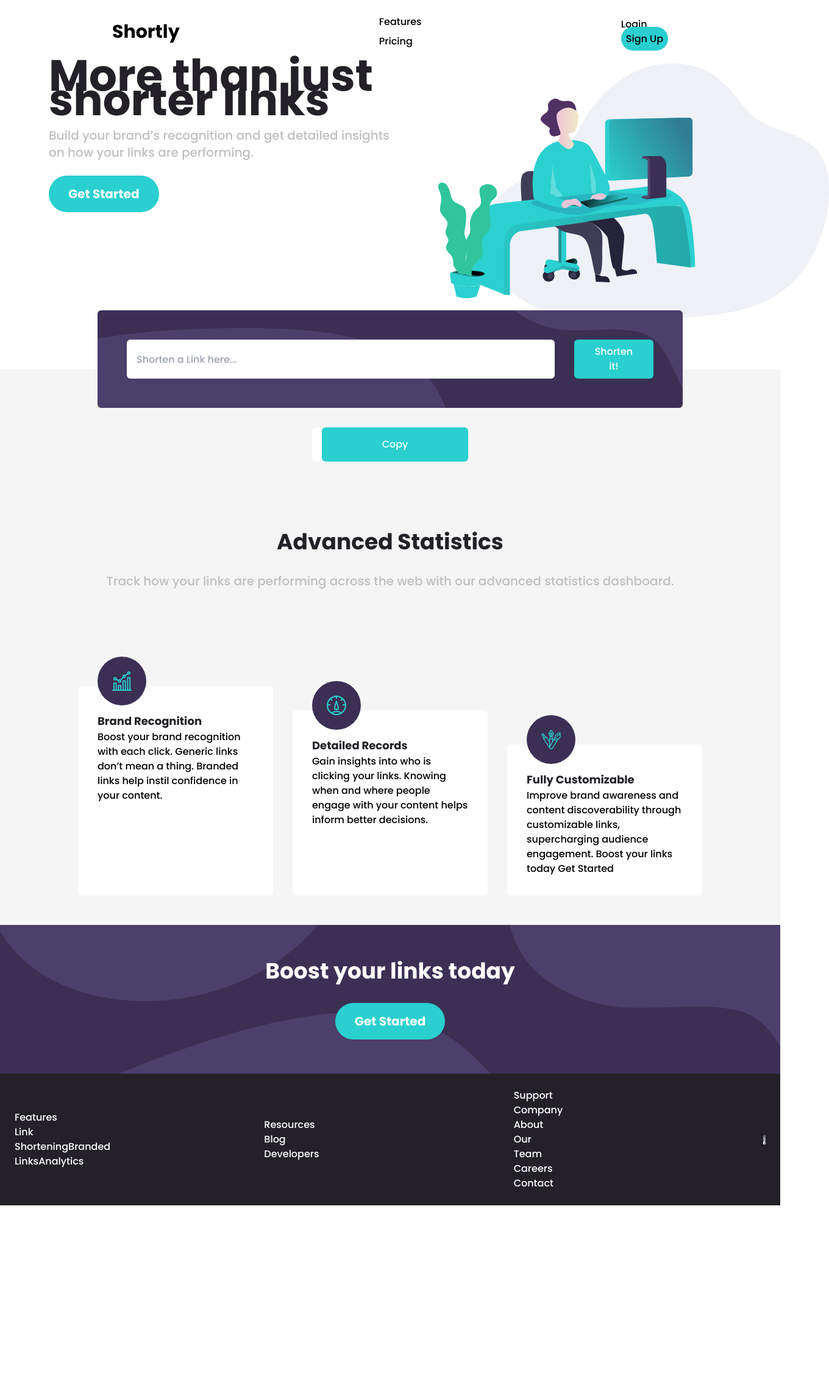
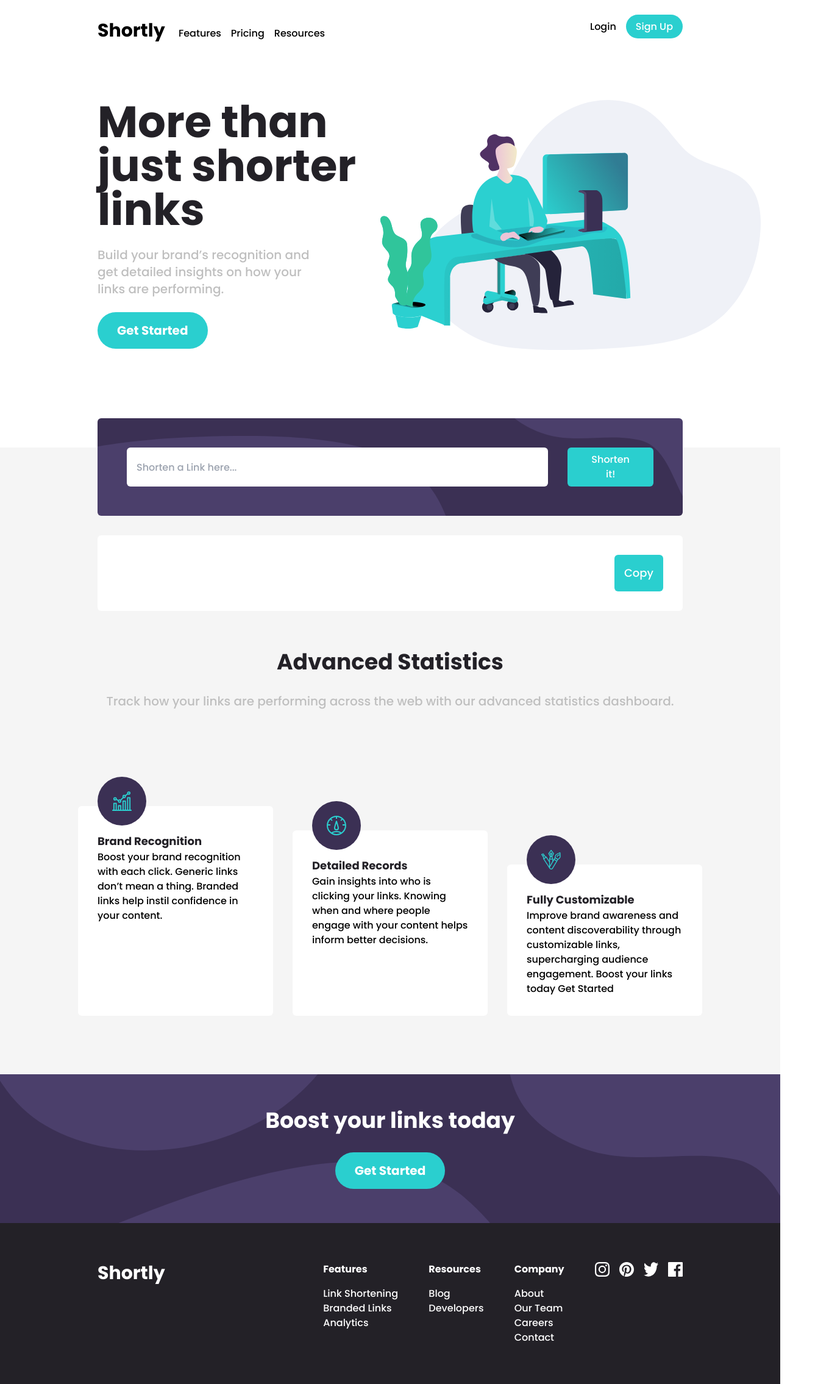
Before and after one commit to jsnicholas/shortly-url-shortener, a React (Create React App) app: page / in a window 1280 px wide. Shown: the whole page at 61% size, 1360 px wide, since content can reach past the window. Before the commit the page ends 1977 px from the top, so only its background shows below. Built offline with nearby package versions, Linux system fonts and the light colour scheme.

Commit message:
styling and functionality fixes

```diff
--- a/src/components/footer.jsx
+++ b/src/components/footer.jsx
@@ -6,19 +6,30 @@ import facebook from "../images/icon-facebook.svg";
 
 function Footer() {
   return (
-    <footer className="flex items-center justify-between flex-wrap p-6 bg-verydarkviolet text-white">
-      <div className="w-1">
-        <h2>Features</h2>
+    <footer className="flex items-center justify-between flex-wrap py-16 px-40 bg-verydarkviolet text-white">
+      <div className="basis-1/3 text-3xl font-bold self-start">Shortly</div>
+      <div className="flex flex-col self-start">
+        <h2 className="font-bold mb-4">Features</h2>
         <a href="/link">Link Shortening</a>
         <a href="/link">Branded Links</a>
         <a href="/link">Analytics</a>
       </div>
-      <div className="w-1">Resources Blog Developers</div>
-      <div className="w-1">Support Company About Our Team Careers Contact</div>
-      <div className="w-1">
-        <img src={insta} alt="instagram logo"></img>
-        <img src={pinterest} alt="pinterest logo"></img>
-        <img src={twitter} alt="twitter logo"></img>
+      <div className="flex flex-col self-start">
+        <h2 className="font-bold mb-4">Resources</h2>
+        <span>Blog</span>
+        <span>Developers</span>
+      </div>
+      <div className="flex flex-col self-start">
+        <h2 className="font-bold mb-4">Company</h2>
+        <span>About</span>
+        <span>Our Team</span>
+        <span>Careers</span>
+        <span>Contact</span>
+      </div>
+      <div className="flex flex-row self-start">
+        <img className="mr-4" src={insta} alt="instagram logo"></img>
+        <img className="mr-4" src={pinterest} alt="pinterest logo"></img>
+        <img className="mr-4" src={twitter} alt="twitter logo"></img>
         <img src={facebook} alt="facebook logo"></img>
       </div>
     </footer>
--- a/src/components/hero.jsx
+++ b/src/components/hero.jsx
@@ -3,12 +3,12 @@ import topimg from "../images/illustration-working.svg";
 
 function Hero() {
   return (
-    <section className="flex justify-center pb-20">
-      <div className="w-2/4 mx-20">
-        <h1 className="text-7xl font-bold text-verydarkviolet leading-10">
+    <section className="px-40 mb-40 flex justify-between mr-8">
+      <div className="w-1/2 flex-none">
+        <h1 className="text-7xl font-bold text-verydarkviolet leading-20">
           More than just shorter links
         </h1>
-        <p className="heroSubtext text-gray text-xl py-6">
+        <p className="heroSubtext text-gray text-xl py-6 w-3/4">
           Build your brand’s recognition and get detailed insights on how your
           links are performing.
         </p>
@@ -20,7 +20,7 @@ function Hero() {
         </button>
       </div>
 
-      <div className="-mr-20">
+      <div className="-mr-40">
         <img
           src={topimg}
           alt="Illustration of person working at their computer"
--- a/src/components/info.jsx
+++ b/src/components/info.jsx
@@ -6,7 +6,7 @@ import custom from "../images/icon-fully-customizable.svg";
 
 function Info() {
   return (
-    <section className="flex flex-col bg-infobg pb-8">
+    <section className="flex flex-col bg-infobg pb-20">
       <div className="-mt-24">
         <URLform />
       </div>
--- a/src/components/navbar.jsx
+++ b/src/components/navbar.jsx
@@ -1,19 +1,25 @@
 function Navbar() {
   return (
-    <nav className="mx-40 flex items-center justify-between flex-wrap p-6">
-      <span className="font-bold text-3xl">Shortly</span>
-      <ul className="space-y-2">
-        <li>Features</li>
-        <li>Pricing</li>
-      </ul>
-      <ul>
-        <li>Login</li>
-        <li>
-          <a className="bg-cyan rounded-full p-2" href="/signup">
-            Sign Up
-          </a>
-        </li>
-      </ul>
+    <nav className="mx-40 mb-24 mt-8 flex justify-between gap-4">
+      <div>
+        <span className="font-bold text-3xl mr-4">Shortly </span>
+        <ul className="inline-block">
+          <li className="inline mr-4">Features</li>
+          <li className="inline mr-4">Pricing</li>
+          <li className="inline mr-4">Resources</li>
+        </ul>
+      </div>
+      <div>
+        <a className="" href="/login">
+          Login
+        </a>
+        <a
+          className="bg-cyan rounded-full px-4 py-2 ml-4 text-white"
+          href="/signup"
+        >
+          Sign Up
+        </a>
+      </div>
     </nav>
   );
 }
--- a/src/components/url-form.jsx
+++ b/src/components/url-form.jsx
@@ -40,11 +40,11 @@ function App() {
           <input
             type="text"
             ref={get_longLink}
-            className="block w-full rounded-md p-4 h-16"
+            className="block w-5/6 rounded-md p-4 h-16"
             placeholder="Shorten a Link here..."
           />
           <button
-            className="ml-8 text-white bg-cyan rounded-md px-8 h-16"
+            className="ml-8 w-1/6 text-white bg-cyan rounded-md px-8 h-16"
             onClick={getShortLink}
           >
             Shorten it!
@@ -52,13 +52,13 @@ function App() {
         </div>
       </div>
       <div
-        className="flex flex-col rounded-md bg-white mx-auto my-8 w-1/5"
+        className="text-lg flex justify-between rounded-md bg-white mx-40 my-8 p-8"
         role="alert"
       >
         <span id="originalLink" className="">
           {getOrig}
         </span>
-        <span id="shortLink" className="">
+        <span id="shortLink" className="text-cyan">
           {getShort}
         </span>
         <button
--- a/src/styles.css
+++ b/src/styles.css
@@ -563,72 +563,8 @@ video {
   position: relative;
 }
 
-.-top-20 {
-  top: -5rem;
-}
-
-.top-14 {
-  top: 3.5rem;
-}
-
-.z-40 {
-  z-index: 40;
-}
-
-.col-start-2 {
-  grid-column-start: 2;
-}
-
-.col-start-6 {
-  grid-column-start: 6;
-}
-
-.col-start-3 {
-  grid-column-start: 3;
-}
-
-.col-start-5 {
-  grid-column-start: 5;
-}
-
-.col-start-7 {
-  grid-column-start: 7;
-}
-
-.col-end-6 {
-  grid-column-end: 6;
-}
-
-.col-end-12 {
-  grid-column-end: 12;
-}
-
-.col-end-5 {
-  grid-column-end: 5;
-}
-
-.col-end-7 {
-  grid-column-end: 7;
-}
-
-.col-end-9 {
-  grid-column-end: 9;
-}
-
-.row-start-1 {
-  grid-row-start: 1;
-}
-
-.row-start-2 {
-  grid-row-start: 2;
-}
-
-.row-end-3 {
-  grid-row-end: 3;
-}
-
-.row-end-4 {
-  grid-row-end: 4;
+.top-12 {
+  top: 3rem;
 }
 
 .m-20 {
@@ -639,8 +575,9 @@ video {
   margin: 1rem;
 }
 
-.m-8 {
-  margin: 2rem;
+.mx-40 {
+  margin-left: 10rem;
+  margin-right: 10rem;
 }
 
 .mx-auto {
@@ -653,9 +590,9 @@ video {
   margin-bottom: 2rem;
 }
 
-.mx-8 {
-  margin-left: 2rem;
-  margin-right: 2rem;
+.mx-4 {
+  margin-left: 1rem;
+  margin-right: 1rem;
 }
 
 .mx-20 {
@@ -663,21 +600,36 @@ video {
   margin-right: 5rem;
 }
 
-.mx-40 {
-  margin-left: 10rem;
-  margin-right: 10rem;
-}
-
 .mb-8 {
   margin-bottom: 2rem;
 }
 
-.ml-20 {
-  margin-left: 5rem;
+.mt-80 {
+  margin-top: 20rem;
+}
+
+.mb-80 {
+  margin-bottom: 20rem;
+}
+
+.-mr-20 {
+  margin-right: -5rem;
+}
+
+.-mt-24 {
+  margin-top: -6rem;
 }
 
 .mt-8 {
   margin-top: 2rem;
+}
+
+.-mt-20 {
+  margin-top: -5rem;
+}
+
+.mt-3 {
+  margin-top: 0.75rem;
 }
 
 .mt-14 {
@@ -700,44 +652,56 @@ video {
   margin-bottom: 5rem;
 }
 
-.-mt-10 {
-  margin-top: -2.5rem;
+.mb-24 {
+  margin-bottom: 6rem;
 }
 
-.-mt-20 {
-  margin-top: -5rem;
+.mt-4 {
+  margin-top: 1rem;
 }
 
-.mt-1 {
-  margin-top: 0.25rem;
+.mb-40 {
+  margin-bottom: 10rem;
 }
 
-.mt-3 {
-  margin-top: 0.75rem;
+.-mr-40 {
+  margin-right: -10rem;
 }
 
-.-mt-40 {
-  margin-top: -10rem;
+.mr-8 {
+  margin-right: 2rem;
 }
 
-.-mt-24 {
-  margin-top: -6rem;
+.mr-4 {
+  margin-right: 1rem;
 }
 
-.-mr-20 {
-  margin-right: -5rem;
+.mt-20 {
+  margin-top: 5rem;
+}
+
+.mb-4 {
+  margin-bottom: 1rem;
+}
+
+.mr-2 {
+  margin-right: 0.5rem;
 }
 
 .block {
   display: block;
 }
 
+.inline-block {
+  display: inline-block;
+}
+
+.inline {
+  display: inline;
+}
+
 .flex {
   display: flex;
-}
-
-.grid {
-  display: grid;
 }
 
 .h-20 {
@@ -748,8 +712,12 @@ video {
   height: 4rem;
 }
 
-.w-1 {
-  width: 0.25rem;
+.w-4 {
+  width: 1rem;
+}
+
+.w-1\/4 {
+  width: 25%;
 }
 
 .w-20 {
@@ -764,32 +732,68 @@ video {
   width: 100%;
 }
 
-.w-1\/4 {
-  width: 25%;
+.w-1\/5 {
+  width: 20%;
+}
+
+.w-1\/2 {
+  width: 50%;
+}
+
+.w-4\/6 {
+  width: 66.666667%;
+}
+
+.w-2\/6 {
+  width: 33.333333%;
+}
+
+.w-5\/6 {
+  width: 83.333333%;
+}
+
+.w-1\/6 {
+  width: 16.666667%;
+}
+
+.w-40 {
+  width: 10rem;
+}
+
+.w-2\/5 {
+  width: 40%;
+}
+
+.w-3\/5 {
+  width: 60%;
 }
 
 .w-5 {
   width: 1.25rem;
 }
 
-.w-1\/5 {
-  width: 20%;
+.w-8 {
+  width: 2rem;
 }
 
-.w-2\/4 {
-  width: 50%;
+.flex-initial {
+  flex: 0 1 auto;
 }
 
-.w-14 {
-  width: 3.5rem;
+.flex-none {
+  flex: none;
 }
 
-.grid-cols-12 {
-  grid-template-columns: repeat(12, minmax(0, 1fr));
+.basis-1\/3 {
+  flex-basis: 33.333333%;
 }
 
-.grid-cols-10 {
-  grid-template-columns: repeat(10, minmax(0, 1fr));
+.basis-full {
+  flex-basis: 100%;
+}
+
+.flex-row {
+  flex-direction: row;
 }
 
 .flex-col {
@@ -800,8 +804,16 @@ video {
   flex-wrap: wrap;
 }
 
-.place-content-evenly {
-  place-content: space-evenly;
+.flex-nowrap {
+  flex-wrap: nowrap;
+}
+
+.place-items-start {
+  place-items: start;
+}
+
+.items-start {
+  align-items: flex-start;
 }
 
 .items-center {
@@ -816,24 +828,20 @@ video {
   justify-content: space-between;
 }
 
+.gap-5 {
+  gap: 1.25rem;
+}
+
 .gap-4 {
   gap: 1rem;
 }
 
-.space-y-4 > :not([hidden]) ~ :not([hidden]) {
-  --tw-space-y-reverse: 0;
-  margin-top: calc(1rem * calc(1 - var(--tw-space-y-reverse)));
-  margin-bottom: calc(1rem * var(--tw-space-y-reverse));
+.self-auto {
+  align-self: auto;
 }
 
-.space-y-2 > :not([hidden]) ~ :not([hidden]) {
-  --tw-space-y-reverse: 0;
-  margin-top: calc(0.5rem * calc(1 - var(--tw-space-y-reverse)));
-  margin-bottom: calc(0.5rem * var(--tw-space-y-reverse));
-}
-
-.self-auto {
-  align-self: auto;
+.self-start {
+  align-self: flex-start;
 }
 
 .rounded-full {
@@ -881,16 +889,12 @@ video {
   padding: 1.5rem;
 }
 
-.p-10 {
-  padding: 2.5rem;
+.p-8 {
+  padding: 2rem;
 }
 
-.p-20 {
-  padding: 5rem;
-}
-
-.p-8 {
-  padding: 2rem;
+.p-2 {
+  padding: 0.5rem;
 }
 
 .p-12 {
@@ -899,14 +903,6 @@ video {
 
 .p-4 {
   padding: 1rem;
-}
-
-.p-1 {
-  padding: 0.25rem;
-}
-
-.p-2 {
-  padding: 0.5rem;
 }
 
 .px-8 {
@@ -924,12 +920,38 @@ video {
   padding-bottom: 1.5rem;
 }
 
+.px-40 {
+  padding-left: 10rem;
+  padding-right: 10rem;
+}
+
+.px-20 {
+  padding-left: 5rem;
+  padding-right: 5rem;
+}
+
+.py-10 {
+  padding-top: 2.5rem;
+  padding-bottom: 2.5rem;
+}
+
+.py-16 {
+  padding-top: 4rem;
+  padding-bottom: 4rem;
+}
+
+.px-4 {
+  padding-left: 1rem;
+  padding-right: 1rem;
+}
+
+.py-2 {
+  padding-top: 0.5rem;
+  padding-bottom: 0.5rem;
+}
+
 .pb-8 {
   padding-bottom: 2rem;
-}
-
-.pt-6 {
-  padding-top: 1.5rem;
 }
 
 .pb-20 {
@@ -969,14 +991,6 @@ video {
   font-weight: 700;
 }
 
-.leading-10 {
-  line-height: 2.5rem;
-}
-
-.leading-5 {
-  line-height: 1.25rem;
-}
-
 .leading-loose {
   line-height: 2;
 }
@@ -996,6 +1010,11 @@ video {
   color: hsl(0 0% 75% / var(--tw-text-opacity));
 }
 
+.text-cyan {
+  --tw-text-opacity: 1;
+  color: hsl(180 66% 49% / var(--tw-text-opacity));
+}
+
 body {
   font-family: 'Poppins', sans-serif;
 }
```
